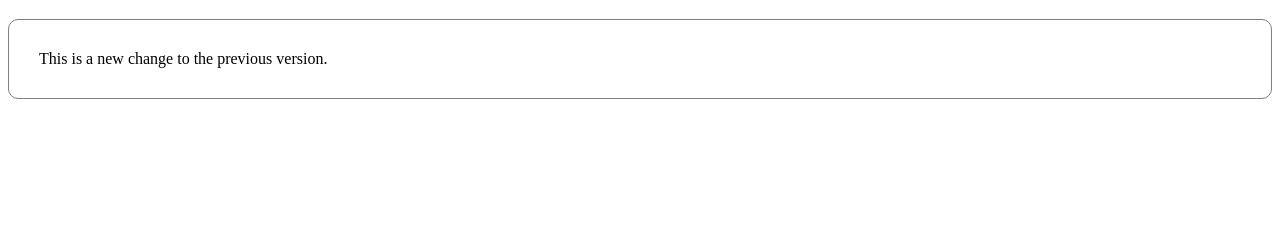
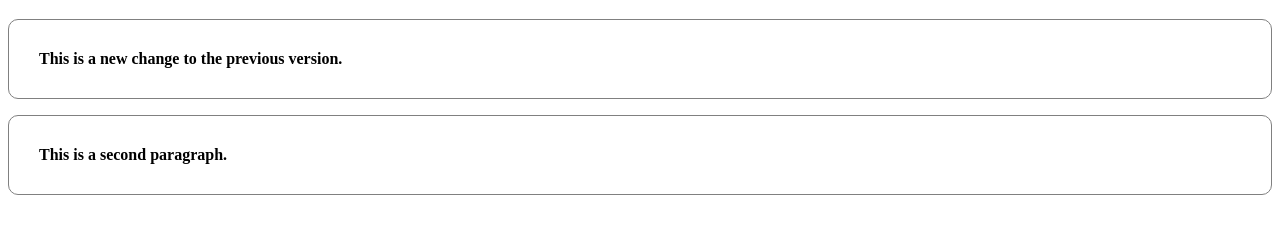
Before and after one commit to jms-1005/First-git, a plain HTML site: page index.html in a window 1280 px wide. Shown: the part 61-294 px from the top of the page. Drawn offline with Linux system fonts and the light colour scheme.

Commit message:
1. Added a new p to the index.html 2. Added a new style to p - font-weight

```diff
--- a/css/styles.css
+++ b/css/styles.css
@@ -7,4 +7,5 @@ p{
     border: 1px solid gray;
     border-radius: 10px;
     padding: 30px;
+    font-weight: bold;
 }
--- a/index.html
+++ b/index.html
@@ -11,5 +11,7 @@
     <h1>Hello, Git!</h1>
 
     <p>This is a new change to the previous version.</p>
+
+    <p>This is a second paragraph.</p>
 </body>
 </html>
```
